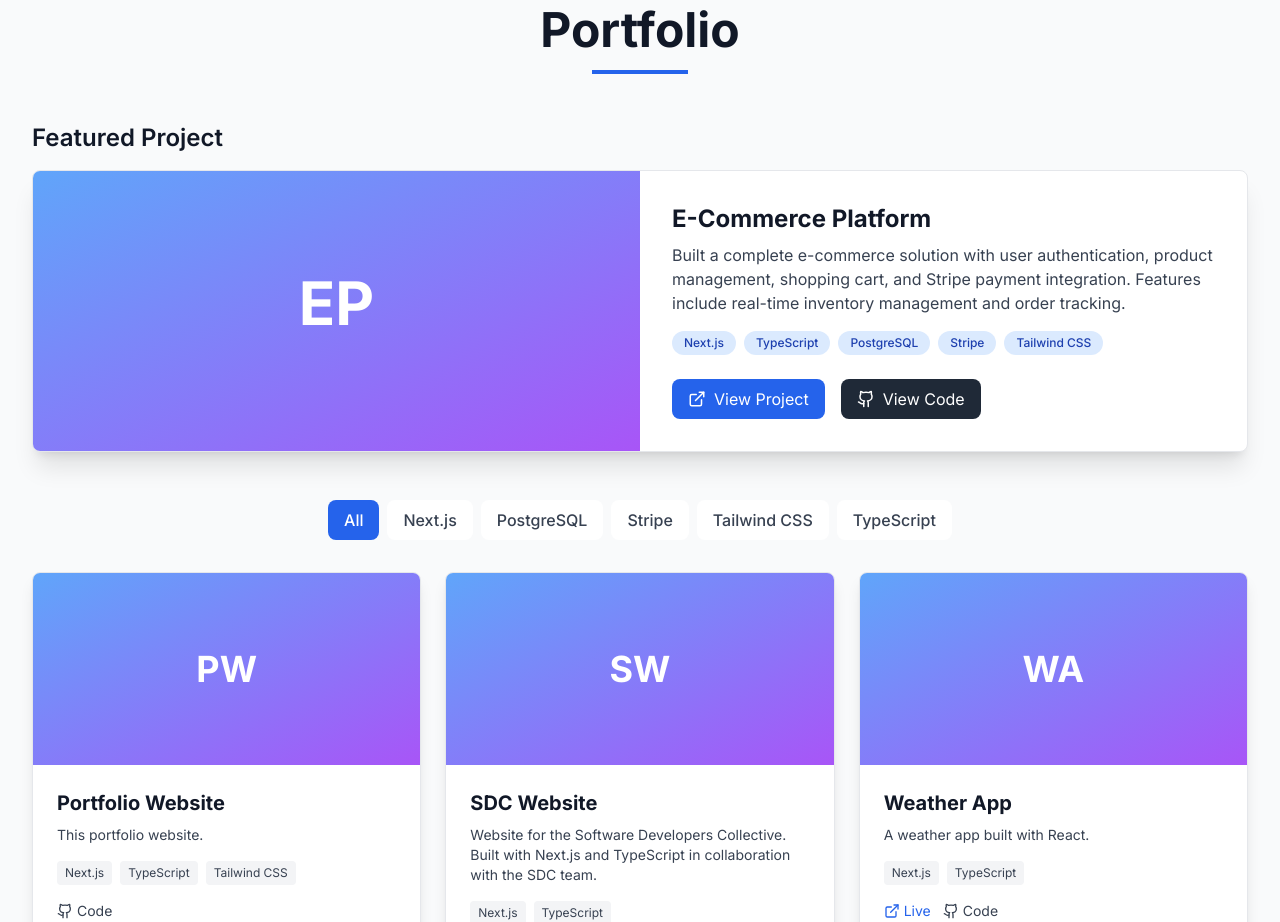
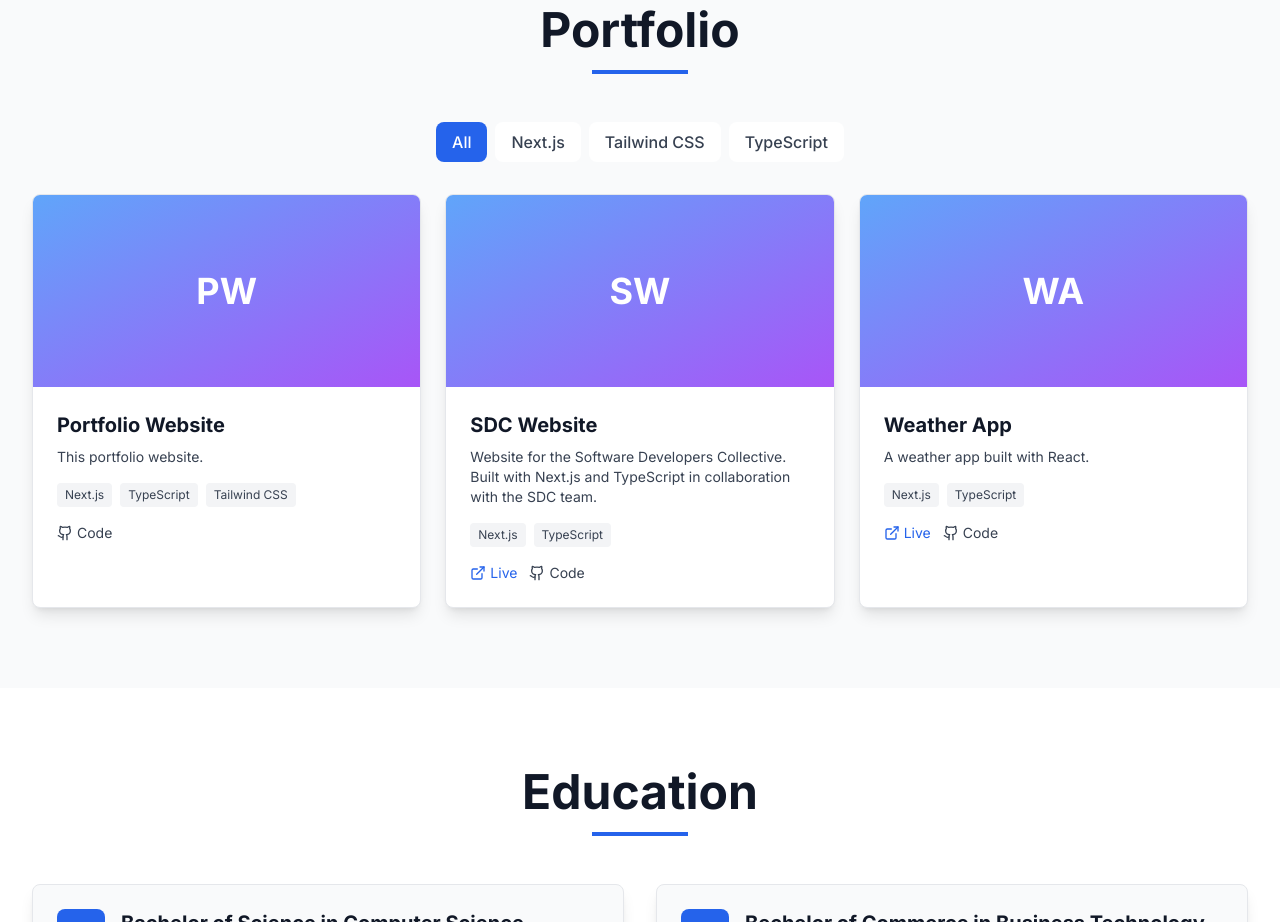
Before and after one commit to ysghaly/Personal-Site, a Next.js app: page / in a window 1280 px wide. Shown: the part 3960-4882 px from the top of the page. Built offline with nearby package versions, Linux system fonts and the light colour scheme.

Commit message:
adjusting the portfolio

```diff
--- a/src/data/personalData.ts
+++ b/src/data/personalData.ts
@@ -126,23 +126,23 @@ export const workExperience: WorkExperience[] = [
 ];
 
 export const projects: Project[] = [
-  {
-    id: '1',
-    title: 'E-Commerce Platform',
-    description: 'A full-featured e-commerce platform with payment integration and admin dashboard',
-    longDescription: 'Built a complete e-commerce solution with user authentication, product management, shopping cart, and Stripe payment integration. Features include real-time inventory management and order tracking.',
-    technologies: ['Next.js', 'TypeScript', 'PostgreSQL', 'Stripe', 'Tailwind CSS'],
-    projectUrl: 'https://example.com',
-    githubUrl: 'https://github.com/yourusername/ecommerce',
-    featured: true
-  },
+  // {
+  //   id: '1',
+  //   title: 'E-Commerce Platform',
+  //   description: 'A full-featured e-commerce platform with payment integration and admin dashboard',
+  //   longDescription: 'Built a complete e-commerce solution with user authentication, product management, shopping cart, and Stripe payment integration. Features include real-time inventory management and order tracking.',
+  //   technologies: ['Next.js', 'TypeScript', 'PostgreSQL', 'Stripe', 'Tailwind CSS'],
+  //   projectUrl: 'https://example.com',
+  //   githubUrl: 'https://github.com/yourusername/ecommerce',
+  //   featured: true
+  // },
   {
     id: '5',
     title: 'Portfolio Website',
     description: 'This portfolio website.',
     technologies: ['Next.js', 'TypeScript', 'Tailwind CSS'],
     // projectUrl: 'https://example.com',
-    githubUrl: 'https://github.com/yourusername/portfolio'
+    githubUrl: 'https://github.com/ysghaly/Personal-Site'
   },
   {
     id: '6',
```
